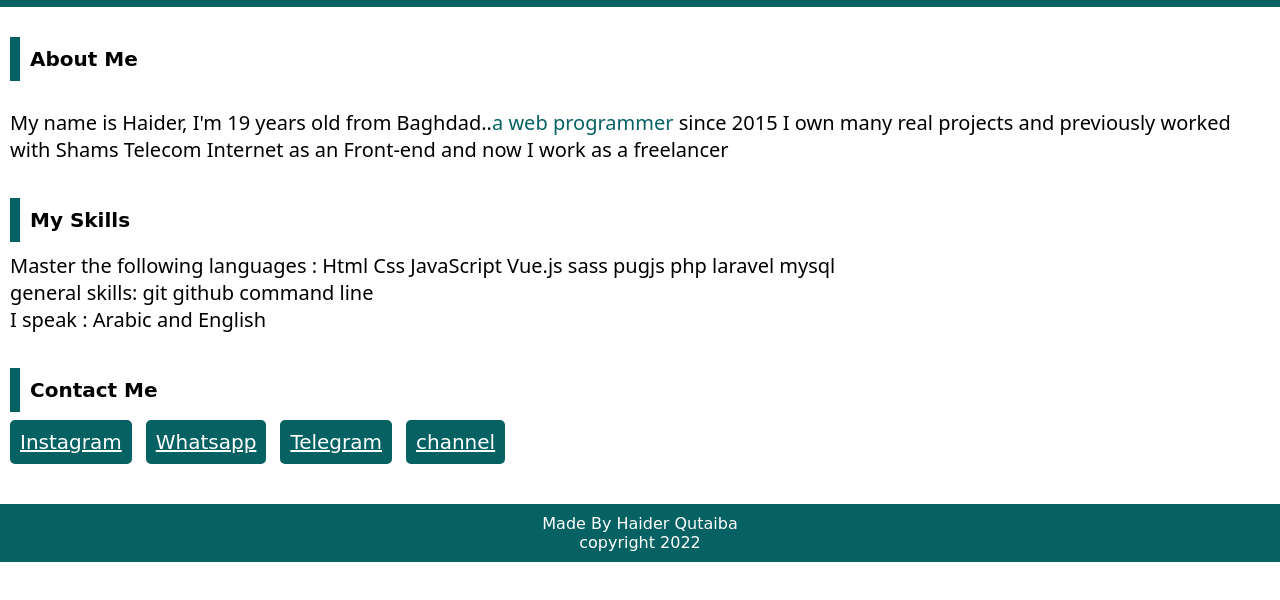
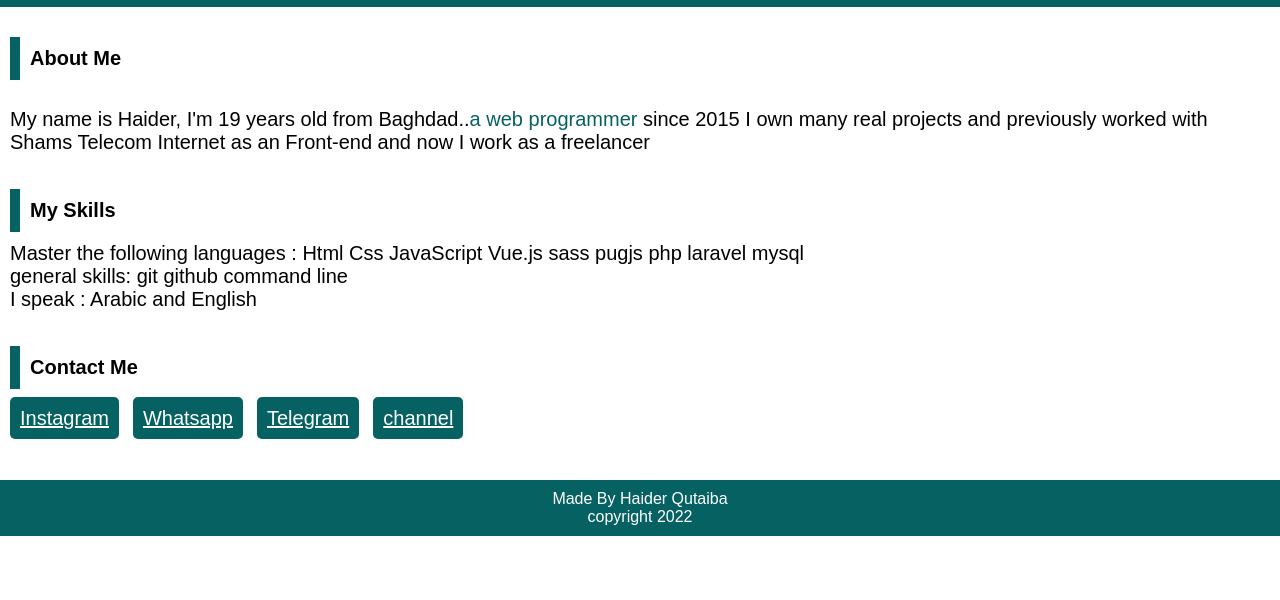
Before and after one commit to haiderqutaiba/HQ, a plain HTML site: page index.html in a window 1280 px wide. Shown: the part 42-642 px from the top of the page. Drawn offline with Linux system fonts and the light colour scheme.

Commit message:
Update index.css

```diff
--- a/index.css
+++ b/index.css
@@ -23,10 +23,10 @@
     margin-top: 30px;
     margin-left: 10px;
     font-size: 20px;
-    font-family: cursive;}
+    font-family: arial;}
 
     .sec2{
-        font-family: system-ui;
+        font-family: Arial;
         font-size: 20px;
         margin: 5px ;
         padding: 5px;
@@ -42,14 +42,14 @@
     margin-top: 10px;
     margin-left: 10px;
     font-size: 20px;
-    font-family: cursive;
+    font-family: arial;
     padding: 10px;
     border-radius: 5px;
   }
   .footer{
       background-color: #066163;
       color: white;
-      font-family: cursive;
+      font-family: arial;
       text-align: center;
       margin-top: 50px;
       padding: 10px;
```
